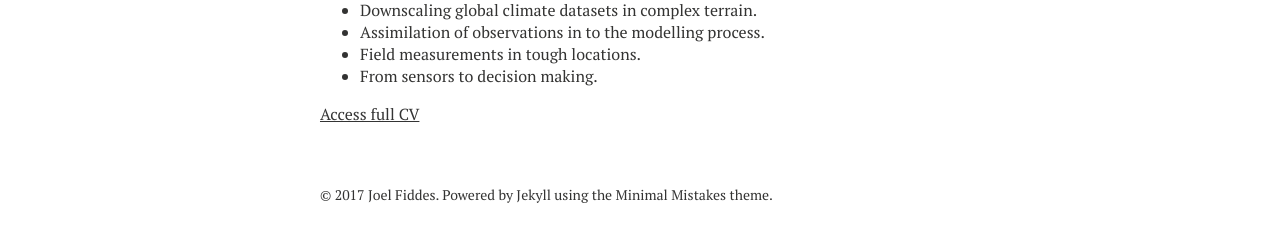
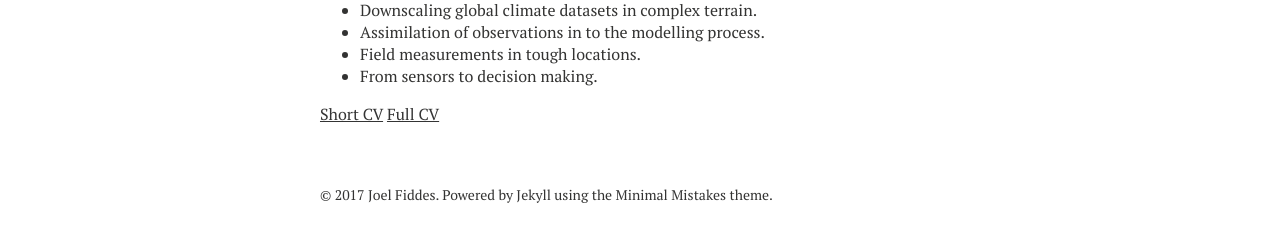
Before and after one commit to joelfiddes/joelfiddes.github.io, a Jekyll site: the page built from about/index.md, in a window 1280 px wide. Shown: the part 1485-1735 px from the top of the page. Built offline with Jekyll 4.4.1, drawn with Linux system fonts in a browser that asks for light colours; nearby versions of some CDN libraries.

Commit message:
update cv

```diff
--- a/about/index.md
+++ b/about/index.md
@@ -27,4 +27,5 @@ I aim to combine field measurements, climate datasets and modelling tools to sol
 - Field measurements in tough locations.
 - From sensors to decision making.
 
-<a href="https://drive.google.com/open?id=0B5IDVy7OycK5V2N3V2xBQWJnRjg">Access full CV</a>
+<a href="https://drive.google.com/open?id=0B5IDVy7OycK5WW1JM2tCWndPcUU">Short CV</a>
+<a href="https://drive.google.com/open?id=0B5IDVy7OycK5MThHcUlyUDQxcDQ">Full CV</a>
```
